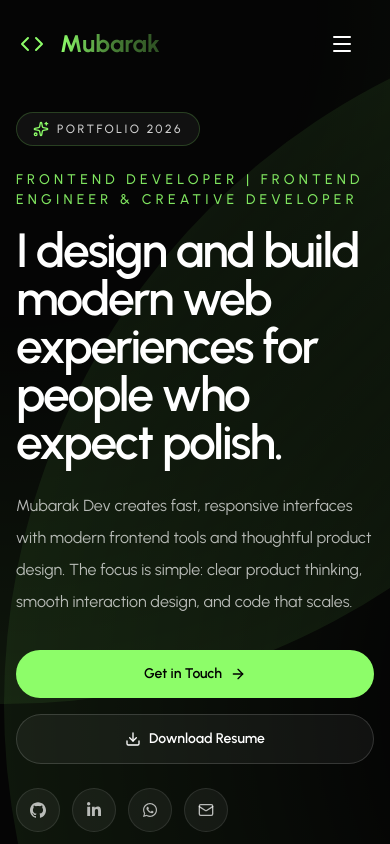
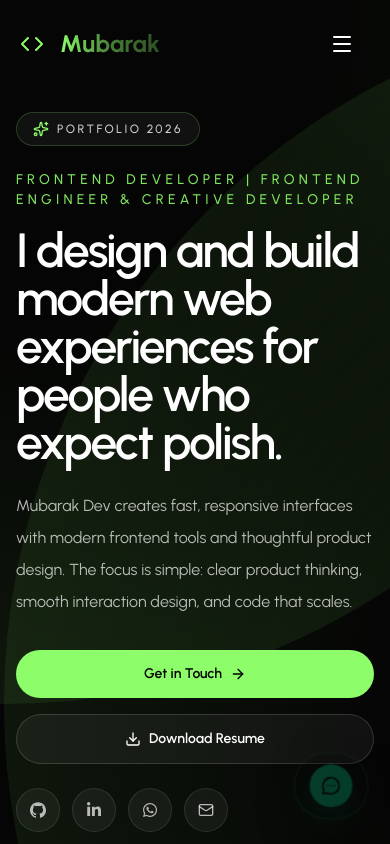
Before and after one commit to mubarak-cod/portfolio., a React (Vite) app: page / in a window 390 px wide. Shown: the top 844 px of the page. Built offline with nearby package versions, Linux system fonts and the light colour scheme.

Commit message:
updated code

```diff
--- a/src/App.jsx
+++ b/src/App.jsx
@@ -6,6 +6,7 @@ import ProjectsSection from "./components/sections/ProjectsSection";
 import Testimonials from "./components/sections/Testimonials";
 import ContactSection from "./components/sections/ContactSection";
 import Footer from "./components/Layout/Footer";
+import FloatingWhatsApp from "./components/ui/FloatingWhatsApp";
 // import TechExpertise from "./components/sections/TechExpertise";
 function App() {
 
@@ -22,6 +23,7 @@ function App() {
       <ContactSection />
       <Footer />
     </main>
+    <FloatingWhatsApp />
    </div>
   )
 }
--- a/src/components/sections/Testimonials.jsx
+++ b/src/components/sections/Testimonials.jsx
@@ -126,14 +126,14 @@ const Testimonials = () => {
       id="testimonials"
       className="relative isolate overflow-hidden border-t border-white/5 bg-[#050505] py-24 sm:py-28"
     >
-      <div className="pointer-events-none absolute inset-0 bg-[radial-gradient(circle_at_top,rgba(16,185,129,0.12),transparent_30%),radial-gradient(circle_at_bottom_right,rgba(56,189,248,0.08),transparent_24%)]" />
+      <div className="pointer-events-none absolute inset-0 bg-[radial-gradient(circle_at_top,rgba(16,185,129,0.14),transparent_30%),radial-gradient(circle_at_bottom_right,rgba(56,189,248,0.1),transparent_24%),linear-gradient(180deg,rgba(255,255,255,0.02),transparent)]" />
       <div className="pointer-events-none absolute -left-24 top-10 h-64 w-64 rounded-full bg-emerald-400/10 blur-3xl" />
       <div className="pointer-events-none absolute -right-24 bottom-0 h-64 w-64 rounded-full bg-cyan-400/10 blur-3xl" />
 
       <div className="relative z-10 mx-auto max-w-7xl px-4 sm:px-6 lg:px-8">
         <div className="mx-auto max-w-4xl text-center">
           <FadeIn delay={80}>
-            <div className="inline-flex items-center gap-2 rounded-full border border-emerald-400/15 bg-emerald-400/8 px-4 py-2 text-xs font-medium uppercase tracking-[0.32em] text-emerald-200 backdrop-blur-xl">
+            <div className="inline-flex items-center gap-2 rounded-full border border-emerald-400/15 bg-white/6 px-4 py-2 text-xs font-medium uppercase tracking-[0.32em] text-emerald-200 backdrop-blur-2xl shadow-[0_18px_55px_rgba(0,0,0,0.25)]">
               <Sparkles className="h-3.5 w-3.5" />
               Client Feedback
             </div>
@@ -153,8 +153,8 @@ const Testimonials = () => {
         </div>
 
         <div className="relative mt-14">
-          <div className="mb-6 flex flex-wrap items-center justify-between gap-4">
-            <div className="text-sm text-white/45">
+          <div className="mb-6 flex flex-wrap items-center justify-between gap-4 rounded-[1.75rem] border border-white/8 bg-white/4 px-5 py-4 backdrop-blur-2xl">
+            <div className="text-sm text-white/50">
               Smooth autoplay, swipe gestures, and premium motion built for trust.
             </div>
 
@@ -163,7 +163,7 @@ const Testimonials = () => {
                 type="button"
                 onClick={goPrev}
                 aria-label="Previous testimonial"
-                className="inline-flex h-12 w-12 items-center justify-center rounded-full border border-white/10 bg-white/7 text-white shadow-[0_16px_40px_rgba(0,0,0,0.35)] backdrop-blur-xl transition-all duration-300 hover:border-emerald-400/40 hover:bg-emerald-400/10 hover:text-white hover:shadow-[0_18px_45px_rgba(16,185,129,0.18)] focus-visible:outline-none focus-visible:ring-2 focus-visible:ring-emerald-400/70 focus-visible:ring-offset-2 focus-visible:ring-offset-black"
+                className="inline-flex h-12 w-12 items-center justify-center rounded-full border border-white/10 bg-white/8 text-white shadow-[0_16px_40px_rgba(0,0,0,0.35)] backdrop-blur-2xl transition-all duration-300 hover:-translate-y-0.5 hover:border-emerald-400/40 hover:bg-emerald-400/10 hover:text-white hover:shadow-[0_18px_45px_rgba(16,185,129,0.18)] focus-visible:outline-none focus-visible:ring-2 focus-visible:ring-emerald-400/70 focus-visible:ring-offset-2 focus-visible:ring-offset-black"
               >
                 <ChevronLeft className="h-5 w-5" />
               </button>
@@ -171,7 +171,7 @@ const Testimonials = () => {
                 type="button"
                 onClick={goNext}
                 aria-label="Next testimonial"
-                className="inline-flex h-12 w-12 items-center justify-center rounded-full border border-white/10 bg-white/7 text-white shadow-[0_16px_40px_rgba(0,0,0,0.35)] backdrop-blur-xl transition-all duration-300 hover:border-emerald-400/40 hover:bg-emerald-400/10 hover:text-white hover:shadow-[0_18px_45px_rgba(16,185,129,0.18)] focus-visible:outline-none focus-visible:ring-2 focus-visible:ring-emerald-400/70 focus-visible:ring-offset-2 focus-visible:ring-offset-black"
+                className="inline-flex h-12 w-12 items-center justify-center rounded-full border border-white/10 bg-white/8 text-white shadow-[0_16px_40px_rgba(0,0,0,0.35)] backdrop-blur-2xl transition-all duration-300 hover:-translate-y-0.5 hover:border-emerald-400/40 hover:bg-emerald-400/10 hover:text-white hover:shadow-[0_18px_45px_rgba(16,185,129,0.18)] focus-visible:outline-none focus-visible:ring-2 focus-visible:ring-emerald-400/70 focus-visible:ring-offset-2 focus-visible:ring-offset-black"
               >
                 <ChevronRight className="h-5 w-5" />
               </button>
@@ -180,7 +180,7 @@ const Testimonials = () => {
 
           <div
             ref={viewportRef}
-            className="overflow-hidden rounded-[2.25rem]"
+            className="overflow-hidden rounded-[2.25rem] border border-white/8 bg-white/4 p-1 shadow-[0_30px_100px_rgba(0,0,0,0.32)] backdrop-blur-2xl"
             onMouseEnter={() => setIsPaused(true)}
             onMouseLeave={() => setIsPaused(false)}
             onFocusCapture={() => setIsPaused(true)}
@@ -209,7 +209,7 @@ const Testimonials = () => {
               {loopedTestimonials.map((testimonial, index) => (
                 <div
                   key={`${testimonial.id}-${index}`}
-                  className="shrink-0 px-3"
+                  className="shrink-0 px-2 sm:px-3 py-2"
                   style={{ width: `${100 / slidesPerView}%` }}
                 >
                   <TestimonialCard testimonial={testimonial} index={index} />
--- /dev/null
+++ b/src/components/ui/FloatingWhatsApp.jsx
@@ -0,0 +1,40 @@
+import React from "react";
+import { motion, useReducedMotion } from "framer-motion";
+import { MessageCircleMore, Sparkles } from "lucide-react";
+import { CONTACT_LINKS } from "../../utils/contactLinks";
+
+const FloatingWhatsApp = () => {
+  const shouldReduceMotion = useReducedMotion();
+
+  return (
+    <motion.a
+      href={CONTACT_LINKS.whatsapp}
+      target="_blank"
+      rel="noopener noreferrer"
+      aria-label="Chat on WhatsApp"
+      initial={shouldReduceMotion ? { opacity: 1, y: 0 } : { opacity: 0, y: 18, scale: 0.96 }}
+      animate={shouldReduceMotion ? { opacity: 1, y: 0 } : { opacity: 1, y: [0, -4, 0], scale: 1 }}
+      transition={shouldReduceMotion ? { duration: 0 } : { duration: 4.8, repeat: Infinity, ease: "easeInOut" }}
+      whileHover={shouldReduceMotion ? undefined : { scale: 1.04, y: -2 }}
+      whileTap={shouldReduceMotion ? undefined : { scale: 0.98 }}
+      className="group fixed bottom-5 right-5 z-[1100] inline-flex items-center gap-3 rounded-full border border-emerald-300/20 bg-black/55 px-4 py-3 text-sm font-medium text-white shadow-[0_18px_55px_rgba(0,0,0,0.45)] backdrop-blur-2xl transition-colors duration-300 hover:border-emerald-300/40 hover:bg-black/70 focus-visible:outline-none focus-visible:ring-2 focus-visible:ring-emerald-300/70 focus-visible:ring-offset-2 focus-visible:ring-offset-black sm:bottom-6 sm:right-6 sm:px-5"
+    >
+      <span className="absolute inset-0 rounded-full bg-emerald-400/15 opacity-0 blur-xl transition-opacity duration-500 group-hover:opacity-100" />
+      <span className="absolute inset-0 rounded-full ring-1 ring-inset ring-emerald-300/15" />
+
+      <span className="relative inline-flex h-11 w-11 items-center justify-center rounded-full bg-emerald-400 text-black shadow-[0_12px_30px_rgba(16,185,129,0.35)] transition-transform duration-300 group-hover:scale-105">
+        <MessageCircleMore className="h-5 w-5" />
+      </span>
+
+      <span className="relative hidden flex-col leading-tight sm:flex">
+        <span className="inline-flex items-center gap-1 text-[11px] uppercase tracking-[0.24em] text-emerald-200/80">
+          <Sparkles className="h-3 w-3" />
+          Available now
+        </span>
+        <span className="mt-0.5 text-sm text-white">Chat on WhatsApp</span>
+      </span>
+    </motion.a>
+  );
+};
+
+export default FloatingWhatsApp;
--- a/src/components/ui/TestimonialCard.jsx
+++ b/src/components/ui/TestimonialCard.jsx
@@ -1,6 +1,6 @@
-import React, { memo, useMemo } from "react";
+import React, { memo, useMemo, useState } from "react";
 import { useReducedMotion } from "framer-motion";
-import { Quote, Star, BadgeCheck, Globe } from "lucide-react";
+import { Quote, Star, BadgeCheck, Globe, UserRound } from "lucide-react";
 
 const themeSets = [
   {
@@ -28,10 +28,19 @@ const themeSets = [
 const TestimonialCard = ({ testimonial, index }) => {
   const shouldReduceMotion = useReducedMotion();
   const theme = useMemo(() => themeSets[index % themeSets.length], [index]);
+  const [avatarFailed, setAvatarFailed] = useState(false);
   const avatarUrl = useMemo(() => {
     const seed = encodeURIComponent(testimonial.avatarSeed || testimonial.name);
-    return `https://api.dicebear.com/7.x/initials/svg?seed=${seed}&backgroundColor=0f172a,111827,0b1220&textColor=ffffff&radius=18&fontWeight=700&fontSize=48`;
+    return `https://api.dicebear.com/7.x/notionists/svg?seed=${seed}&backgroundColor=0f172a,111827,0b1220&radius=24`;
   }, [testimonial.avatarSeed, testimonial.name]);
+  const initials = useMemo(() => {
+    return testimonial.name
+      .split(" ")
+      .filter(Boolean)
+      .slice(0, 2)
+      .map((part) => part[0]?.toUpperCase())
+      .join("");
+  }, [testimonial.name]);
 
   return (
     <article
@@ -47,13 +56,20 @@ const TestimonialCard = ({ testimonial, index }) => {
             <div className="flex items-start gap-4">
               <div className="relative shrink-0">
                 <div className={`absolute -inset-2 rounded-[1.15rem] bg-gradient-to-br ${theme.glow} blur-lg opacity-0 transition-opacity duration-500 group-hover:opacity-100`} />
+                {avatarFailed ? (
+                  <div className="relative flex h-16 w-16 items-center justify-center rounded-[1.15rem] border border-white/10 bg-[radial-gradient(circle_at_top_left,rgba(255,255,255,0.18),rgba(16,185,129,0.18)_36%,rgba(15,23,42,0.95)_100%)] text-sm font-semibold text-white shadow-lg transition-transform duration-500 group-hover:scale-105">
+                    {initials}
+                  </div>
+                ) : (
                   <img
                     src={avatarUrl}
                     alt={`${testimonial.name} avatar`}
                     loading="lazy"
                     decoding="async"
+                    onError={() => setAvatarFailed(true)}
                     className="relative h-16 w-16 rounded-[1.15rem] border border-white/10 bg-white/5 object-cover shadow-lg transition-transform duration-500 group-hover:scale-105"
                   />
+                )}
               </div>
 
               <div className="min-w-0 flex-1">
```
Lines whose indentation alone changed are shown as unchanged.
